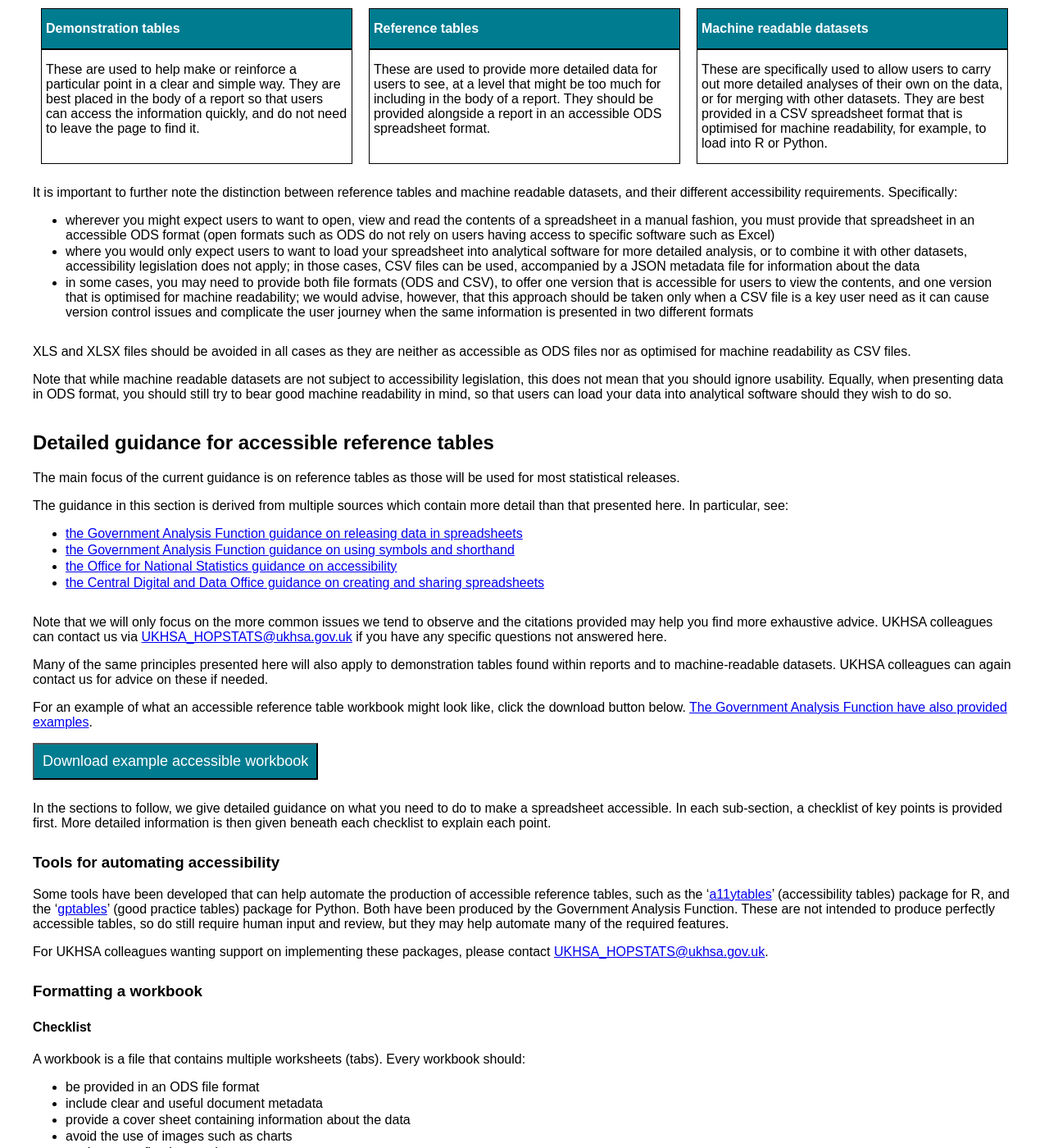
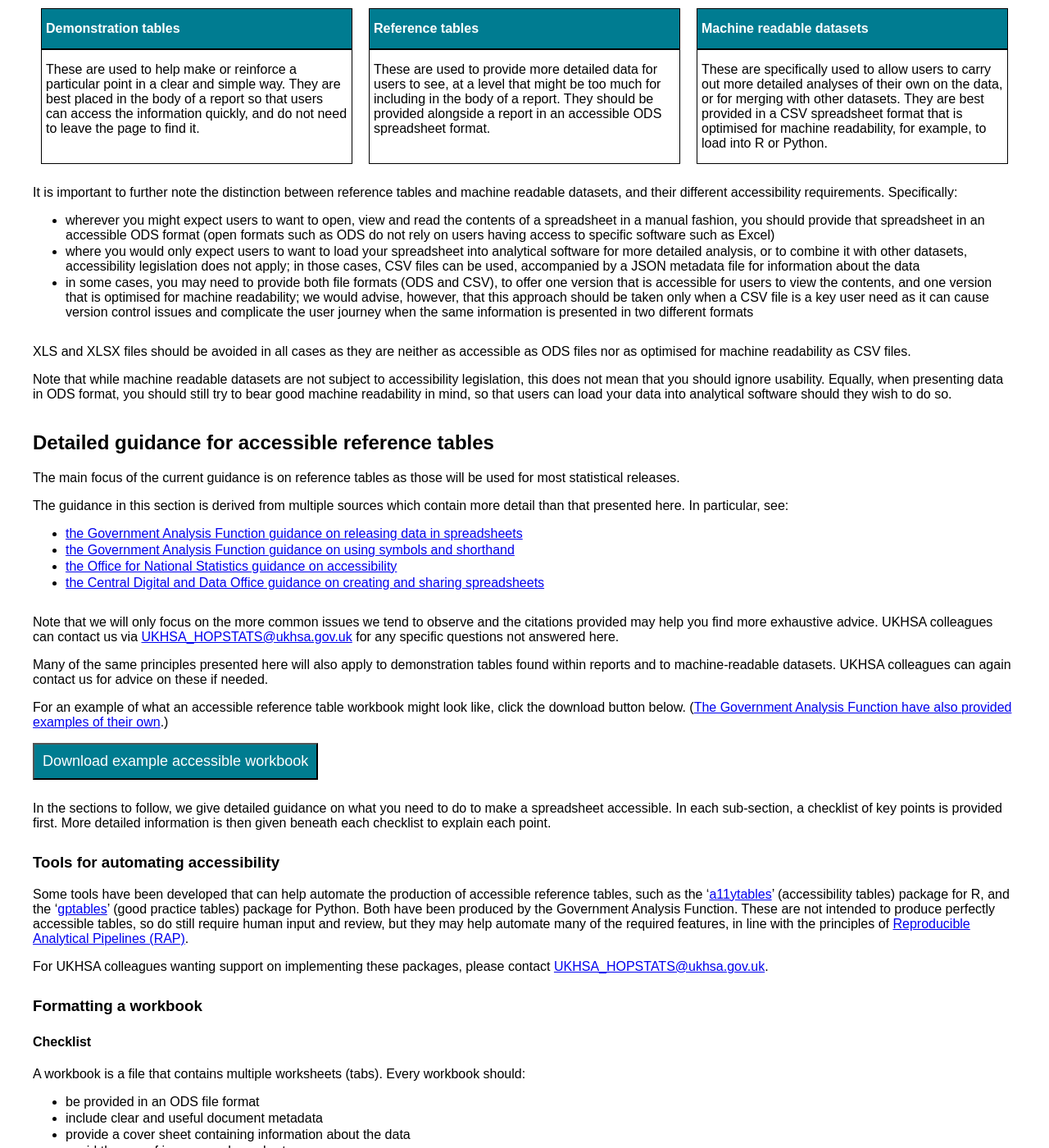
Before and after one commit to BenCuff/github-pages-test, a Jekyll site: the page built from docs/spreadsheets.md, in a window 1280 px wide and 1400 px high, scrolled down 859 px. Shown: the whole window at 82% size. Built offline with Jekyll 4.4.1, drawn with Linux system fonts in a browser that asks for light colours; some of the changed lines change nothing that is shown; some of the changed text lies outside the part shown.

Commit message:
Proofed spreadsheets guidance

```diff
--- a/docs/spreadsheets.md
+++ b/docs/spreadsheets.md
@@ -7,7 +7,7 @@
 > ## Main messages
 > - Before publishing a spreadsheet of data (including as a supplementary table to a written report), consider why you are publishing it and what the best format for it might be.
 > - Where users will want to open, view and read the contents of a spreadsheet in a manual fashion (rather than only wanting to read the data into analytical software), that data should be presented in an accessible ODS spreadsheet file.
-> - The accessibility of a spreadsheet should be considered at each level, from the overall workbook down to individual cells where special formatting might be needed. Specific guidance and checklists relating to each of these levels are provided throughout Part 2 of this document.
+> - The accessibility of a spreadsheet should be considered at each level, from the overall workbook down to individual cells where special formatting might be needed.
 
 {% include sources-text.md %}
 
@@ -24,7 +24,7 @@
 
 ### Publication formats
 
-There are 3 main types of tables that might be produced, each of which lend themselves to different publication formats [6]. You should first consider which of these formats are the most appropriate for what you are trying to achieve through the presentation of your data.
+There are 3 main types of tables that might be produced, each of which lend themselves to different publication formats. You should first consider which of these formats are the most appropriate for what you are trying to achieve through the presentation of your data.
 
 {% capture card_content_1 %}
 These are used to help make or reinforce a particular point in a clear and simple way. They are best placed in the body of a report so that users can access the information quickly, and do not need to leave the page to find it.
@@ -48,7 +48,7 @@
 
 It is important to further note the distinction between reference tables and machine readable datasets, and their different accessibility requirements. Specifically:
 
-* wherever you might expect users to want to open, view and read the contents of a spreadsheet in a manual fashion, you must provide that spreadsheet in an accessible ODS format (open formats such as ODS do not rely on users having access to specific software such as Excel)
+* wherever you might expect users to want to open, view and read the contents of a spreadsheet in a manual fashion, you should provide that spreadsheet in an accessible ODS format (open formats such as ODS do not rely on users having access to specific software such as Excel)
 * where you would only expect users to want to load your spreadsheet into analytical software for more detailed analysis, or to combine it with other datasets, accessibility legislation does not apply; in those cases, CSV files can be used, accompanied by a JSON metadata file for information about the data
 * in some cases, you may need to provide both file formats (ODS and CSV), to offer one version that is accessible for users to view the contents, and one version that is optimised for machine readability; we would advise, however, that this approach should be taken only when a CSV file is a key user need as it can cause version control issues and complicate the user journey when the same information is presented in two different formats
 
@@ -68,14 +68,14 @@
 - [the Office for National Statistics guidance on accessibility](https://style.ons.gov.uk/category/accessibility/)
 - [the Central Digital and Data Office guidance on creating and sharing spreadsheets](https://www.gov.uk/guidance/creating-and-sharing-spreadsheets)
 
-Note that we will only focus on the more common issues we tend to observe and the citations provided may help you find more exhaustive advice. UKHSA colleagues can contact us via <UKHSA_HOPSTATS@ukhsa.gov.uk> if you have any specific questions not answered here.
+Note that we will only focus on the more common issues we tend to observe and the citations provided may help you find more exhaustive advice. UKHSA colleagues can contact us via <UKHSA_HOPSTATS@ukhsa.gov.uk> for any specific questions not answered here.
 
 Many of the same principles presented here will also apply to demonstration tables found within reports and to machine-readable datasets. UKHSA colleagues can again contact us for advice on these if needed.
 
-For an example of what an accessible reference table workbook might look like, click the download button below. [The Government Analysis Function have also provided examples](https://analysisfunction.civilservice.gov.uk/policy-store/releasing-statistics-in-spreadsheets/#section-10).
+For an example of what an accessible reference table workbook might look like, click the download button below. ([The Government Analysis Function have also provided examples of their own](https://analysisfunction.civilservice.gov.uk/policy-store/releasing-statistics-in-spreadsheets/#section-10).)
 
 
-<button class="download-button" onclick="location.href='#'" type="button">Download example accessible workbook</button>
+<button class="download-button" onclick="location.href='https://github.com/BenCuff/github-pages-test/blob/main/docs/assets/downloads/Accessible%20workbook%20example.ods'" type="button">Download example accessible workbook</button>
 
 
 In the sections to follow, we give detailed guidance on what you need to do to make a spreadsheet accessible. In each sub-section, a checklist of key points is provided first. More detailed information is then given beneath each checklist to explain each point.
@@ -83,7 +83,7 @@
 
 ### Tools for automating accessibility
 
-Some tools have been developed that can help automate the production of accessible reference tables, such as the ‘[a11ytables](https://co-analysis.github.io/a11ytables/)’ (accessibility tables) package for R, and the ‘[gptables](https://github.com/best-practice-and-impact/gptables)’ (good practice tables) package for Python. Both have been produced by the Government Analysis Function. These are not intended to produce perfectly accessible tables, so do still require human input and review, but they may help automate many of the required features.
+Some tools have been developed that can help automate the production of accessible reference tables, such as the ‘[a11ytables](https://co-analysis.github.io/a11ytables/)’ (accessibility tables) package for R, and the ‘[gptables](https://github.com/best-practice-and-impact/gptables)’ (good practice tables) package for Python. Both have been produced by the Government Analysis Function. These are not intended to produce perfectly accessible tables, so do still require human input and review, but they may help automate many of the required features, in line with the principles of [Reproducible Analytical Pipelines (RAP)](rap).
 
 For UKHSA colleagues wanting support on implementing these packages, please contact <UKHSA_HOPSTATS@ukhsa.gov.uk>.
 
@@ -103,7 +103,7 @@
 
 
 {% capture expandable_content_1 %}
-As explained above, reference tables should be presented in an ODS file. This is so that specific software is not needed to open them, which can be a barrier to some users.
+Reference tables, particularly those for publication on GOV.UK should be presented in an ODS file. This is so that specific software is not needed to open them, which can be a barrier to some users.
 
 You can produce an ODS file from Excel via “File” and “Save As”, then choose “OpenDocument Spreadsheet (*.ods)“.
 {% endcapture %}
@@ -121,9 +121,9 @@
 {% endcapture %}
 
 {% capture expandable_content_3 %}
-You must provide a cover sheet to convey information about the data to users.
+A cover sheet is important as it helps convey information about the data to users.
 
-All cover sheet information should be kept in Column A, not in a floating text box or in other columns, for good accessibility.
+All cover sheet content should be kept in Column A, not in a floating text box or in other columns, for good accessibility.
 
 Cover sheets should include:
 
@@ -176,27 +176,27 @@
 {% endcapture %}
 
 {% capture expandable_content_7 %}
-Having a descriptive title and subtitle also helps the user quickly understand the content.
+Having a descriptive title and subtitle helps the user quickly understand the content.
 
-Screen readers usually navigate down Column A first so everything a user needs to know should be in Column A. Cell A1 should therefore be the table title; Cell A2 should content the subtitle where needed.
+Screen readers usually navigate down Column A first so everything a user needs to know should be in Column A. Cell A1 should therefore be the table title; Cell A2 should contain the subtitle where needed.
 {% endcapture %}
 
 {% capture expandable_content_8 %}
 Notes can be used to give more information about the data. Shorthand might also need to be explained, including what the shorthand looks like and where to find it in the table.
 
-It is important that this information is presented in Column A only, and notes should always be above the table to ensure that they are not missed. Each subsequent note should be on a new row.
+It is important that this information is presented in Column A only, and notes should always be above the table to ensure that they are not missed (which can easily happen if they are presented beneath a table, particularly a long one). Each subsequent note should be on a new row.
 
-Where the same notes apply to multiple tabs, you may decide to explain those notes either on the cover sheet or a separate notes tab instead of above each individual table. If you do this, you should still explain above each table where explanations of notes can be found. For example: "Some cells refer to notes. An explanation of these notes can be found on the separate notes tab." It is best not to add hyperlinks for notes as these can get annoying for the user when those hyperlinks are accidentally triggered, especially when your workbook contains multiple tabs.
+Where the same notes apply to multiple tabs, you may decide to explain those notes either on the cover sheet or a separate notes tab instead of above each individual table. If you do this, you should still explain above each table where explanations of notes can be found. For example: "Some cells refer to notes. An explanation of these can be found on the separate notes tab." It is best not to add hyperlinks when doing this as it can get annoying for the user when those hyperlinks are accidentally triggered, especially when your workbook contains multiple tabs.
 {% endcapture %}
 
 {% capture expandable_content_9 %}
 Ideally, each worksheet should only have one table as this makes the content very clear for users (additional tables might be missed) and having a single table per tab is also better for machine readability.
 
-However, there may be cases where multiple tables per worksheet might be needed, such as when tables are strongly grouped or where there would otherwise be a large number of tabs in the workbook. In those cases, you should give a worksheet title describing the tables contained within the sheet, with “This worksheet contains 3 tables” (for example) in Column A, immediately beneath the title and subtitle. Each table should then be given a separate title of “Table 1a”, “Table 1b”, and so on [1].
+However, there may be cases where multiple tables per worksheet might be needed, such as when tables are strongly grouped or where there would otherwise be a large number of tabs in the workbook. In those cases, you should give a worksheet title describing the tables contained within the sheet, with “This worksheet contains 3 tables” (for example) in Column A, immediately beneath the title and subtitle. Each table should then be given a separate table number of “Table 1a”, “Table 1b”, and so on (noting that a descriptive title should also be given for each).
 {% endcapture %}
 
 {% capture expandable_content_10 %}
-Remove all blank rows or columns as they can make a spreadsheet difficult to navigate. If you want to create separation between elements, instead adjust the row height or column width, and then re-align the text as necessary to achieve the desired separation.
+Remove all blank rows or columns as they can make a spreadsheet difficult to navigate. If you want to create separation between elements, instead adjust the row height or column width, and then re-align the text as necessary to achieve the desired visual separation.
 {% endcapture %}
 
 {% capture expandable_content_11 %}
@@ -262,11 +262,13 @@
 {% capture expandable_content_14 %}
 Giving a meaningful name here can help with navigation, particularly for users of assistive technologies.
 
-In Excel, you can name a table by clicking on a table cell and then “Table Design” in the ribbon - you will then see a “Table Name” property.
+In Excel, you can name a table by clicking on a table cell and then “Table Design” in the ribbon (after marking up the table; see the section above). You will then see a “Table Name” property.
+
+Note that words need to be separated by an underscore here, as spaces are not allowed. For example: "Table_1_Infections_by_age".
 {% endcapture %}
 
 {% capture expandable_content_15 %}
-Because the above navigation features only work on a single header row, it is important not to have any secondary header rows, which also cause complications for machine readability.
+Because the above navigation features only work on a single header row, it is important not to have any secondary header rows. These also cause complications for machine readability.
 
 Where needed, multiple pieces of header information can be combined into a single row through the use of colons. For example, “Heading level 1: Heading level 2”.
 
@@ -276,7 +278,7 @@
 {% capture expandable_content_16 %}
 Having blank rows or columns, or split or merged cells in a table is bad for accessibility as it makes the content harder to navigate, particularly for users of assistive technologies but also for other users as well (for example, those wishing to load your data into analytical software).
 
-If you wish to apply some separation between rows or columns, you should instead adjust the row height or column width, changing the text alignment as appropriate.
+If you wish to apply some visual separation between rows or columns, you should instead adjust the row height or column width, changing the text alignment as appropriate.
 
 For similar reasons, you should also avoid hidden rows or columns as these can cause confusion for all users.
 {% endcapture %}
@@ -294,7 +296,9 @@
 {% endcapture %}
 
 {% capture expandable_content_20 %}
-Macros in spreadsheets might be difficult to access for certain users, such as those relying on assistive technologies and those that only use a keyboard. Macros can also be confusing for any user when it is not clear how they work. It is therefore best to avoid these, providing static tables instead, or an online interactive dashboard if the interactivity is important.
+Macros in spreadsheets might be difficult to access for certain users, such as those relying on assistive technologies and those that only use a keyboard. Macros can also be confusing for any user when it is not clear how they work. It is therefore best to avoid these, providing static tables instead.
+
+An online interactive dashboard can be used if the interactivity is important.
 {% endcapture %}
 
 {% capture expandable_content_21 %}
@@ -302,13 +306,13 @@
 {% endcapture %}
 
 {% capture expandable_content_22 %}
-Performing calculations such as totals, averages and percentage changes for the user prevents them from having to do it, potentially making errors in the process.
+Performing calculations such as totals, averages and percentage changes for the user prevents them from having to do it (and potentially making errors in the process).
 {% endcapture %}
 
 {% capture expandable_content_23 %}
 The use of colour to communicate information can be difficult or impossible to access for some users with visual impairments, so should be avoided.
 
-Colour can be used for emphasis (for example, to highlight cells affected by notes), so long as the colour contrast is good and users do not need to rely on colour alone to access the information being conveyed by the colour. For example, when presenting a heatmap, numerical values should also be presented within each cell.
+Colour can be used for emphasis (for example, to highlight cells affected by notes), so long as the colour contrast is good and users do not need to rely on colour alone to access the information being conveyed by the colour. For example, when presenting a coloured heatmap, numerical values should also be presented within each cell.
 {% endcapture %}
 
 {% capture expandable_content_24 %}
@@ -316,7 +320,7 @@
 {% endcapture %}
 
 {% capture expandable_content_25 %}
-Total rows should not be found in the middle of the table. This is because they can be easily passed over by the user and might be accidentally included when calculating column totals, for example.
+Total rows should not be presented in the middle of a table. This is because they can be easily passed over by the user and might be accidentally included when calculating column totals, for example.
 {% endcapture %}
 
 
@@ -355,19 +359,23 @@
 {% capture expandable_content_26 %}
 Ensuring that numerical columns do not contain non-numeric characters helps ensure that the data is machine readable and that any calculations performed on that column are done so correctly.
 
-Where a cell contains any characters or symbols (for example, an asterisk), that cell will usually be omitted when a user tries to sum that column, or calculate an average, leading to incorrect results. Any notes relating to specific cells should instead be provided above the table, or in a separate “notes” column, alongside but separate to the numerical data column.
+Where a cell contains any characters or symbols (for example, a number with an asterisk), that cell will usually be omitted when a user tries to sum that column, or calculate an average, leading to incorrect results. Any notes relating to specific cells should instead be provided above the table, or in a separate “notes” column, alongside but separate to the numerical data column.
 
-The reason why shorthand used to denote an omission is acceptable within numerical columns is because you would not want to include those cells in any calculations.
+Shorthand used to denote an omission (for example, due to [missing data](missing-data), or because a value has been suppressed to protect confidentiality) is acceptable within numerical columns. This is because those cells would not need to be included in any calculations.
 {% endcapture %}
 
 {% capture expandable_content_27 %}
-If you are presenting multiple numbers, such as a value followed by its upper and lower confidence limits, it is best to place these in separate columns. This helps to avoid any confusion as to what the numbers mean but more importantly it enables better machine-readability, removing the need for the user to try and separate out the different numbers through code.
+If you are presenting multiple numbers, such as a value followed by its upper and lower confidence interval limits, it is best to place each of these numbers in separate columns. This helps to avoid any confusion as to what the numbers mean but more importantly it enables better machine-readability, removing the need for the user to try and separate out the different numbers through code.
+
+(See our separate guidance on [communicating uncertainty](communicating-uncertainty).)
 {% endcapture %}
 
 {% capture expandable_content_28 %}
-Symbols, such as asterisks, and superscript text, often go against accessibility requirements. This is because they can be confusing for some users when their meaning is not clear, and symbols are often skipped over by assistive technologies such as screen-reader software. Asterisks and superscript text can also be difficult to see for people with visual impairments.
+Symbols, such as asterisks, and superscript text, often go against accessibility requirements. This is because symbols are often skipped over by assistive technologies such as screen-reader software, and asterisks and superscript text can be difficult to see for people with visual impairments. Symbols can also be confusing for all users when their meaning is not made clear.
 
-Instead of symbols, letters or short words within square brackets should be used, such as “[x]” or “[note 1]”. Where multiple notes need to be referenced, they should be presented in their own brackets as “[note 1][note 2]”, rather than “[note 1,2]”, as this is better for machine readability and it is less likely that users may skim over the fact that 2 notes have been given. Widely recognised unit markers such ‘%’ and ‘£’ may be acceptable for accessibility as they are recognised by most assistive technologies. However, it may be better to present unit information within the column header rather than against each value, so as to not affect the machine readability of numerical columns.
+Instead of symbols, letters or short words within square brackets should be used, such as “[x]” or “[note 1]”. Where multiple notes need to be referenced, they should be presented in their own brackets as “[note 1][note 2]”, rather than “[note 1,2]”, as this is better for machine readability and it is less likely that users may skim over the fact that 2 notes have been given.
+
+Widely recognised unit markers such ‘%’ and ‘£’ may be acceptable for accessibility as they are recognised by most assistive technologies. However, it may be better to present unit information within the column header rather than against each value, so as to not affect the machine readability of numerical columns.
 
 [The Government Analysis Function has suggested the following shorthand for common use cases](https://analysisfunction.civilservice.gov.uk/policy-store/symbols-in-tables-definitions-and-help/):
 
```
Also changed, not shown: 1 other file.
